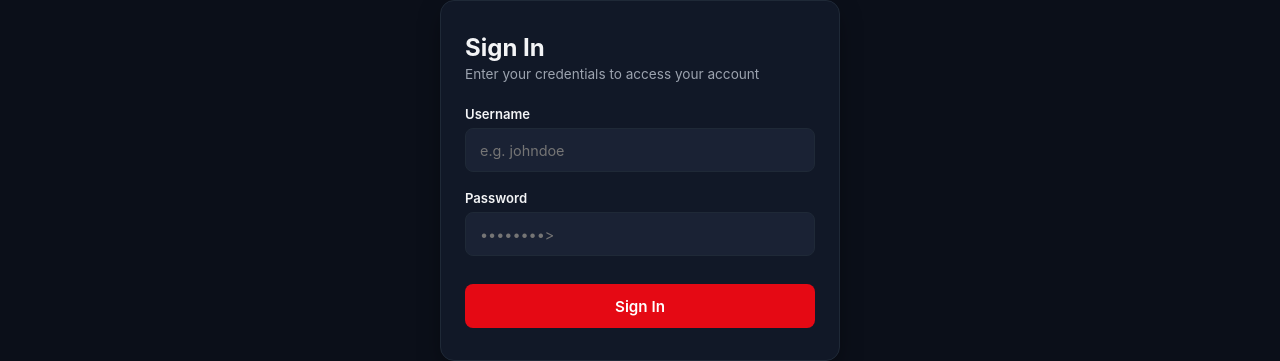
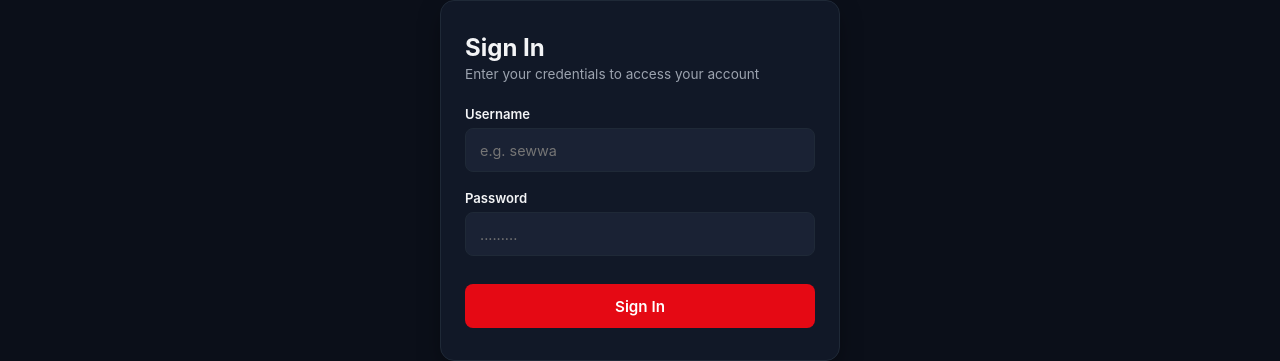
Before and after one commit to SewminPerera/MovieExplorer, a React (Create React App) app: page /login in a window 1280 px wide. Shown: the part 249-610 px from the top of the page. Built offline with nearby package versions, Linux system fonts and the light colour scheme; no server answers.

Commit message:
Update Login.jsx

```diff
--- a/src/pages/Login.jsx
+++ b/src/pages/Login.jsx
@@ -29,7 +29,7 @@ export default function Login() {
             required
             value={username}
             onChange={(e) => setUsername(e.target.value)}
-            placeholder="e.g. johndoe"
+            placeholder="e.g. sewwa"
           />
         </div>
 
@@ -41,7 +41,7 @@ export default function Login() {
             required
             value={password}
             onChange={(e) => setPassword(e.target.value)}
-            placeholder="••••••••>"
+            placeholder="........."
           />
         </div>
 
```
